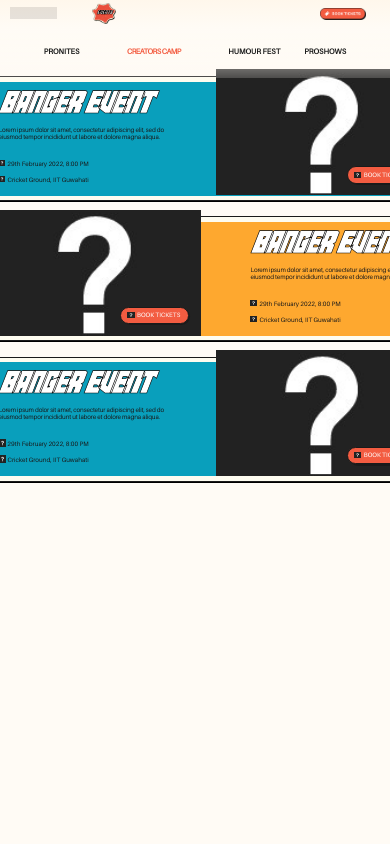
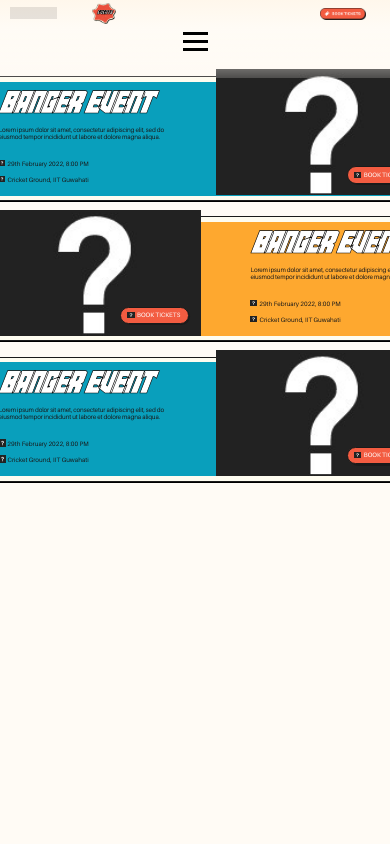
Before and after one commit to sidling1/Navbar-team, a React (Create React App) app: page /Events/pt/cc in a window 390 px wide. Shown: the top 844 px of the page. Built offline with nearby package versions, Linux system fonts and the light colour scheme; a web font is replaced by a local one.

Commit message:
hamburger menu

```diff
--- a/src/Components/Events/Events.css
+++ b/src/Components/Events/Events.css
@@ -469,3 +469,49 @@
 	font-weight: 900;
 	line-height: 10rem;
 }
+
+.hamburger{
+	display: none;
+	cursor: pointer;
+
+}
+.bar{
+	display: block;
+	width: 25px;
+	height: 3px;
+	margin: 5px auto;
+	-webkit-transition: all 0.3s ease-in-out;
+	transition: all 0.3s ease-in-out;
+	background-color: rgb(0, 0, 0);
+
+}
+
+@media(max-width:768px){
+	.hamburger{
+		display:block;
+	}
+	.hamburger.active .bar:nth-child(2){
+		opacity: 0;
+	}
+	.hamburger.active .bar:nth-child(1){
+		transform: translateY(8px) rotate(45deg);
+	}
+	.hamburger.active .bar:nth-child(1){
+		transform: translateY(-8px) rotate(-45deg);
+	}
+	.sidebar11{
+		position: fixed;
+		left: -100%;
+		gap: 0;
+		flex-direction: column;
+		width: 100%;
+		text-align: center;
+		transition: 0.3s;
+	}
+
+	.sidebar11.active{
+		left: 0;
+
+	}
+
+}
--- a/src/Components/Events/Eventscc.js
+++ b/src/Components/Events/Eventscc.js
@@ -4,7 +4,6 @@ import Nav from '../NavBar/Nav'
 import ImgAsset from './Images'
 import './Events.css'
 import { NavLink, Link } from 'react-router-dom'
-
 function Events() {
   return (
 
@@ -129,6 +128,13 @@ function Events() {
                 <NavLink to="/Events/pt/hf"><div className='HumourFest1'>HUMOUR FEST</div></NavLink>
                 <NavLink to="/Events/pt/ps"><div className='PROSHOWS1'>PROSHOWS</div></NavLink>
                 </div>
+
+                <div className='hamburger'>
+                  <span class="bar"></span>
+                  <span class="bar"></span>
+                  <span class="bar"></span>
+                </div>
+
               </div>
           </div>
         <Footer />
```
Also changed, not shown: src/Components/Events/hamburger.js (added, +13 -0 lines).
